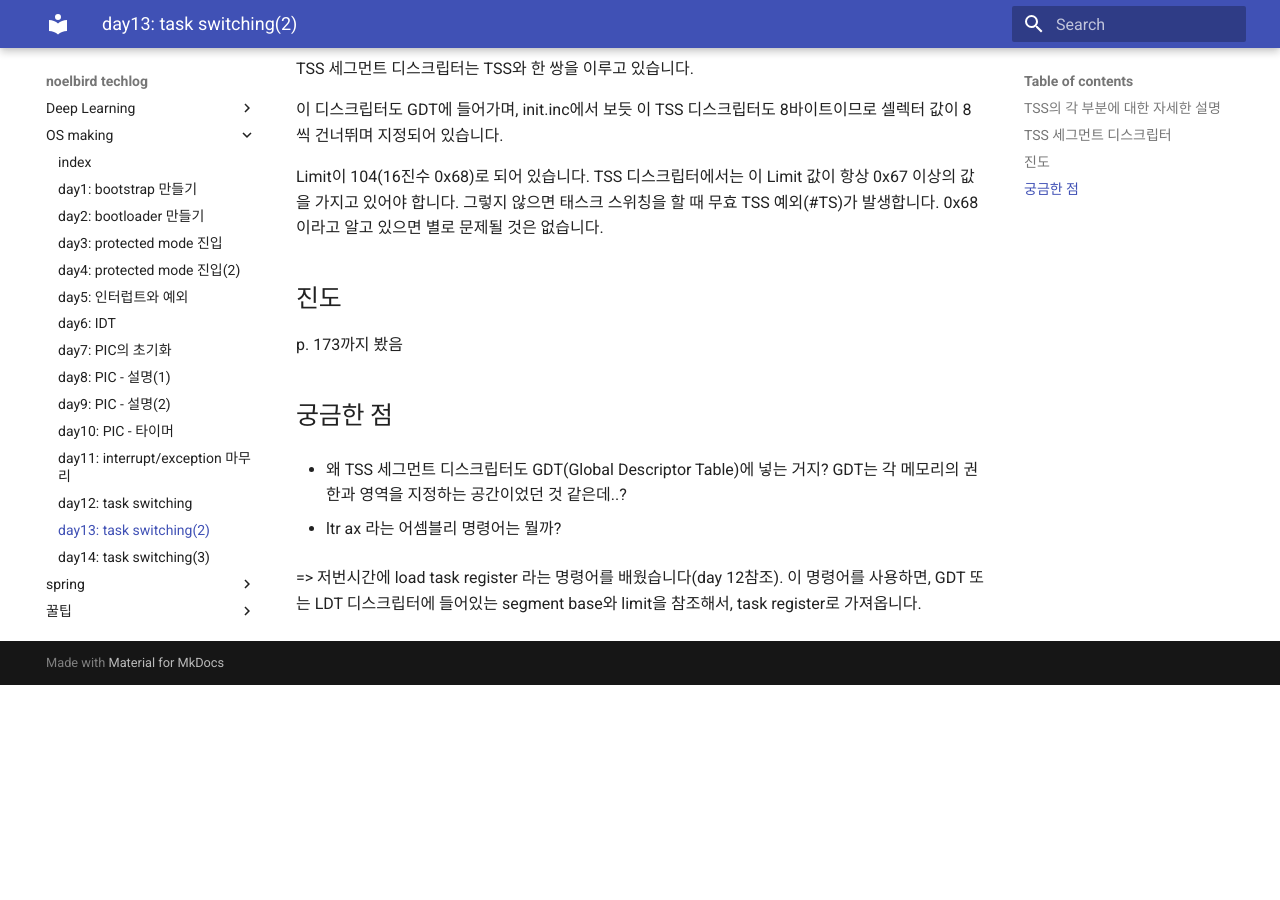
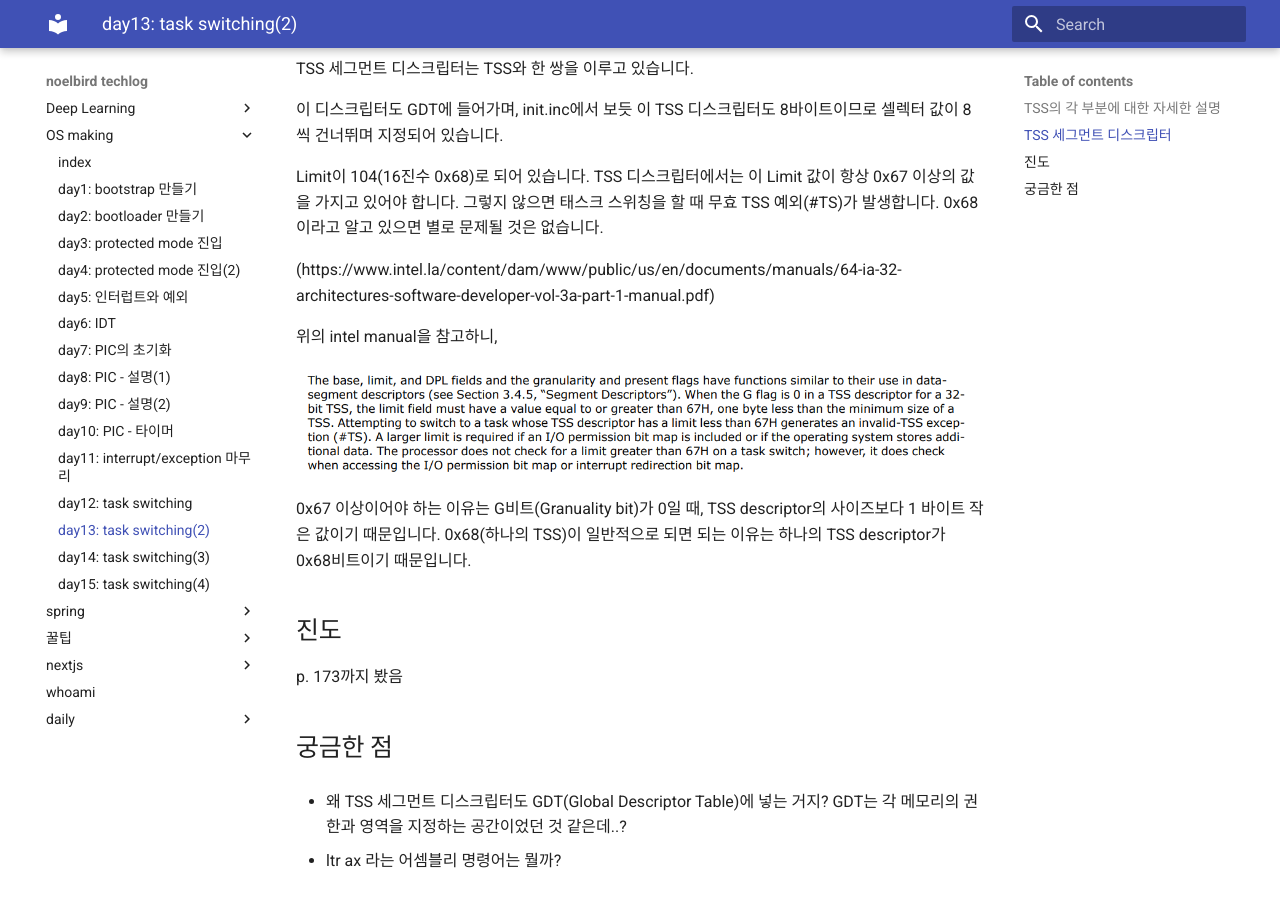
Before and after one commit to NoelBird/noelbird.github.io, an MkDocs documentation site: the page built from docs/os-making/13.md, in a window 1280 px wide and 900 px high, scrolled down 3081 px. Built offline with MkDocs 1.6.1 and Material for MkDocs 9.7.7, drawn with Linux system fonts in a browser that asks for light colours; nearby versions of some CDN libraries; before the commit the page ends 3766 px from its top, so only the background shows below that.

Commit message:
os making day 15

```diff
--- a/docs/os-making/13.md
+++ b/docs/os-making/13.md
@@ -57,6 +57,14 @@
 
 Limit이 104(16진수 0x68)로 되어 있습니다. TSS 디스크립터에서는 이 Limit 값이 항상 0x67 이상의 값을 가지고 있어야 합니다. 그렇지 않으면 태스크 스위칭을 할 때 무효 TSS 예외(#TS)가 발생합니다. 0x68 이라고 알고 있으면 별로 문제될 것은 없습니다.
 
+(https://www.intel.la/content/dam/www/public/us/en/documents/manuals/64-ia-32-architectures-software-developer-vol-3a-part-1-manual.pdf)
+
+위의 intel manual을 참고하니,
+
+![image-20210619223404493](img/13/image-20210619223404493.png)
+
+0x67 이상이어야 하는 이유는 G비트(Granuality bit)가 0일 때, TSS descriptor의 사이즈보다 1 바이트 작은 값이기 때문입니다.  0x68(하나의 TSS)이 일반적으로 되면 되는 이유는 하나의 TSS descriptor가 0x68비트이기 때문입니다.
+
 
 
 ## 진도
--- a/mkdocs.yml
+++ b/mkdocs.yml
@@ -49,6 +49,7 @@
     - 'day12: task switching': os-making/12.md
     - 'day13: task switching(2)': os-making/13.md
     - 'day14: task switching(3)': os-making/14.md
+    - 'day15: task switching(4)': os-making/15.md
 
   - spring:
     - intro: spring/index.md
```
Also changed, not shown: docs/os-making/15.md (added, +94 -0 lines), docs/os-making/img/13/image-20210619223404493.png (added), docs/os-making/img/15/image-20210619225055912.png (added), docs/os-making/img/15/image-20210619225752664.png (added), docs/os-making/img/15/image-20210619225925005.png (added), docs/os-making/img/15/image-20210619230055009.png (added), docs/os-making/img/15/image-20210619230203179.png (added), docs/os-making/img/15/image-20210619230443014.png (added), docs/os-making/img/15/image-20210619232841481.png (added).
